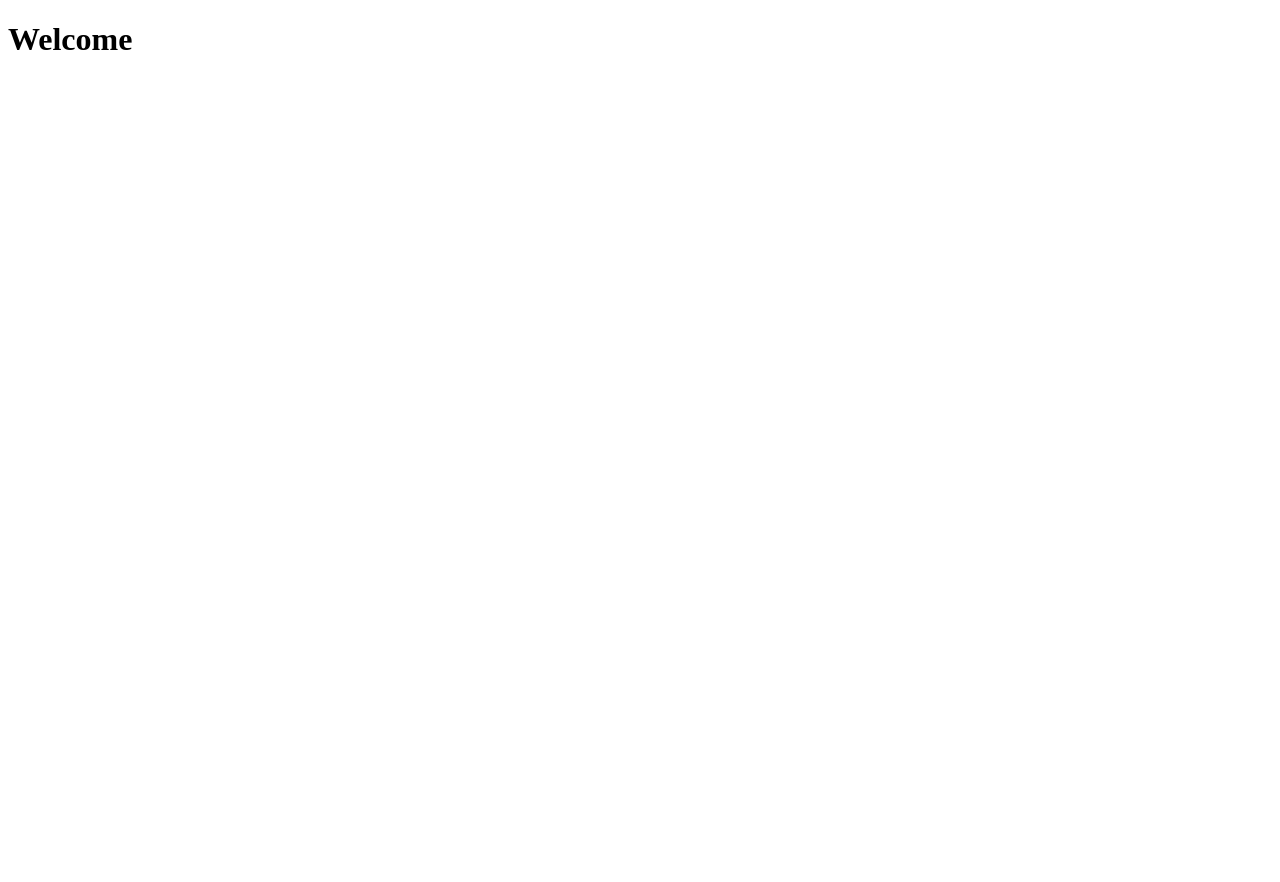
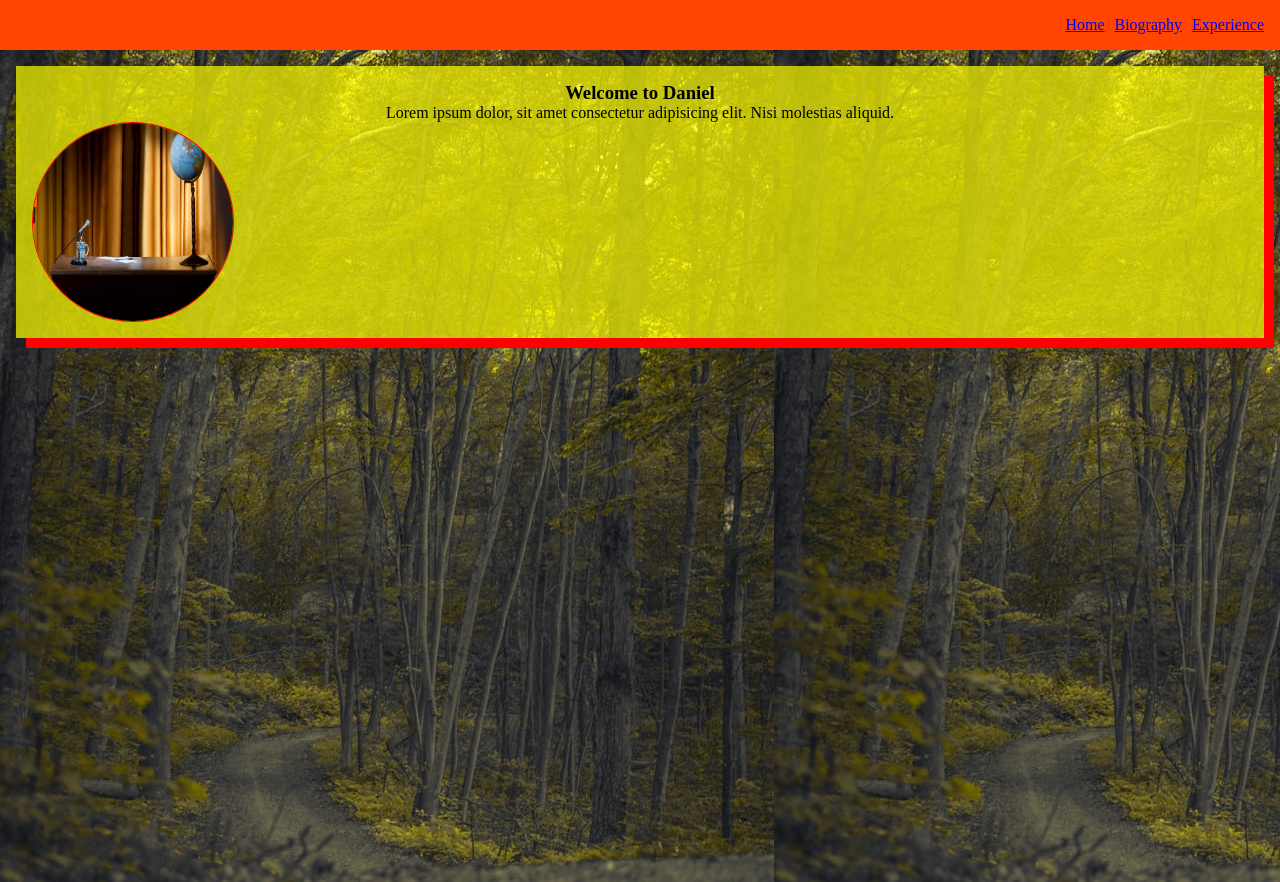
Before and after one commit to DannyPaiz/personal-webpage, a plain HTML site: page index.html in a window 1280 px wide. Before the commit the page ends 800 px from the top, so only its background shows below. Drawn offline with Linux system fonts and the light colour scheme.

Commit message:
index.html layout/stylings landing page complete

```diff
--- a/index.html
+++ b/index.html
@@ -1,11 +1,47 @@
 <!DOCTYPE html>
 <html lang="en">
+
 <head>
     <meta charset="UTF-8">
     <meta name="viewport" content="width=device-width, initial-scale=1.0">
-    <title>Document</title>
+    <title>Home</title>
+    <link rel="stylesheet" href="style.css">
 </head>
+
 <body>
-    <h1>Welcome</h1>
+    <navigation>
+        <div class="navbar">
+            <ol class="nav-links">
+                <a href="index.html">
+                    <li>Home</li>
+                </a>
+                <a href="bio.html">
+                    <li>Biography</li>
+                </a>
+                <a href="experience.html">
+                    <li>Experience</li>
+                </a>
+            </ol>
+        </div>
+    </navigation>
+    <div class="container landing-bg">
+
+        <main>
+            <div class="landing-copy">
+                <h3>Welcome to Daniel</h3>
+                <p>Lorem ipsum dolor, sit amet consectetur adipisicing elit. Nisi molestias aliquid.</p>
+                <div class="sm-img">
+                    <img id="profile-pic" src="/1000014361.jpg" alt="">
+                </div>
+            </div>
+        </main>
+
+        <footer>
+
+        </footer>
+
+
+    </div>
 </body>
+
 </html>
--- /dev/null
+++ b/style.css
@@ -0,0 +1,56 @@
+* {
+    margin: 0;
+}
+
+body {
+    background-color: tan;
+}
+
+.container {
+    background-color: blueviolet;
+    height: 100vh;
+}
+
+.landing-bg {
+    background-image: url("/woods.jpeg");
+    padding: 1rem;
+}
+
+.navbar {
+    /* display: flex; */
+    padding: 1rem;
+    background-color: orangered;
+}
+
+.nav-links {
+    list-style: none;
+    display: flex;
+    justify-content: end;
+    gap: 10px;
+}
+
+.landing-copy {
+    background-color: rgb(255, 255, 0, .7);
+    padding: 1rem;
+    margin: 0 auto;
+    text-align: center;
+    box-shadow: 10px 10px red;
+}
+
+.sm-img {
+    height: 200px;
+    width: 200px;
+    display: flex;
+    justify-content:space-evenly;
+}
+
+#profile-pic {
+    max-width: 100%;
+    max-height: 100%;
+    border: red 1px solid;
+    border-radius: 100%;
+
+
+/* END INDEX */
+
+/* BIO */
```
Also changed, not shown: bio.html (added, +12 -0 lines), experience.html (added, +11 -0 lines), 1000014361.jpg (added), woods.jpeg (added).
